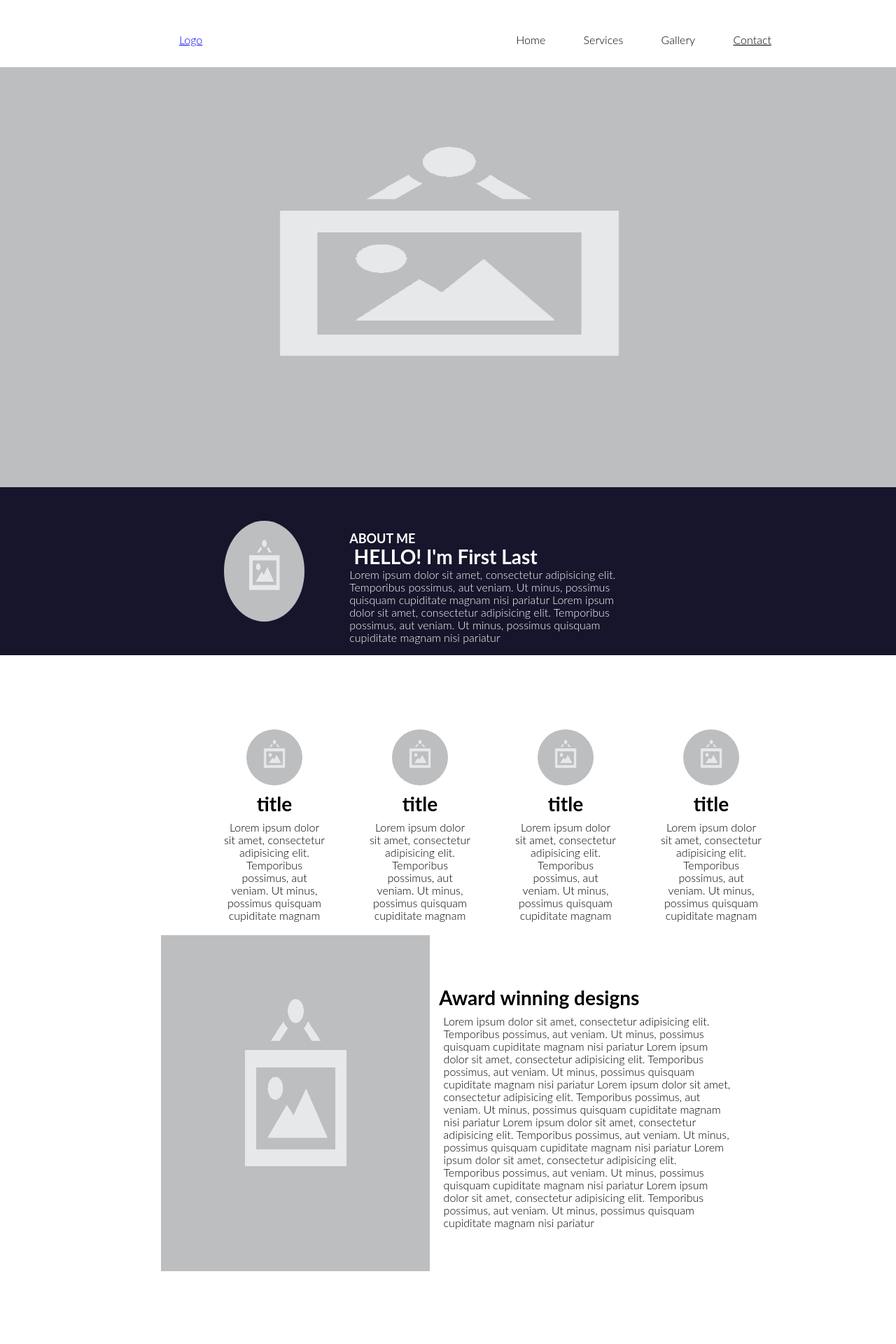
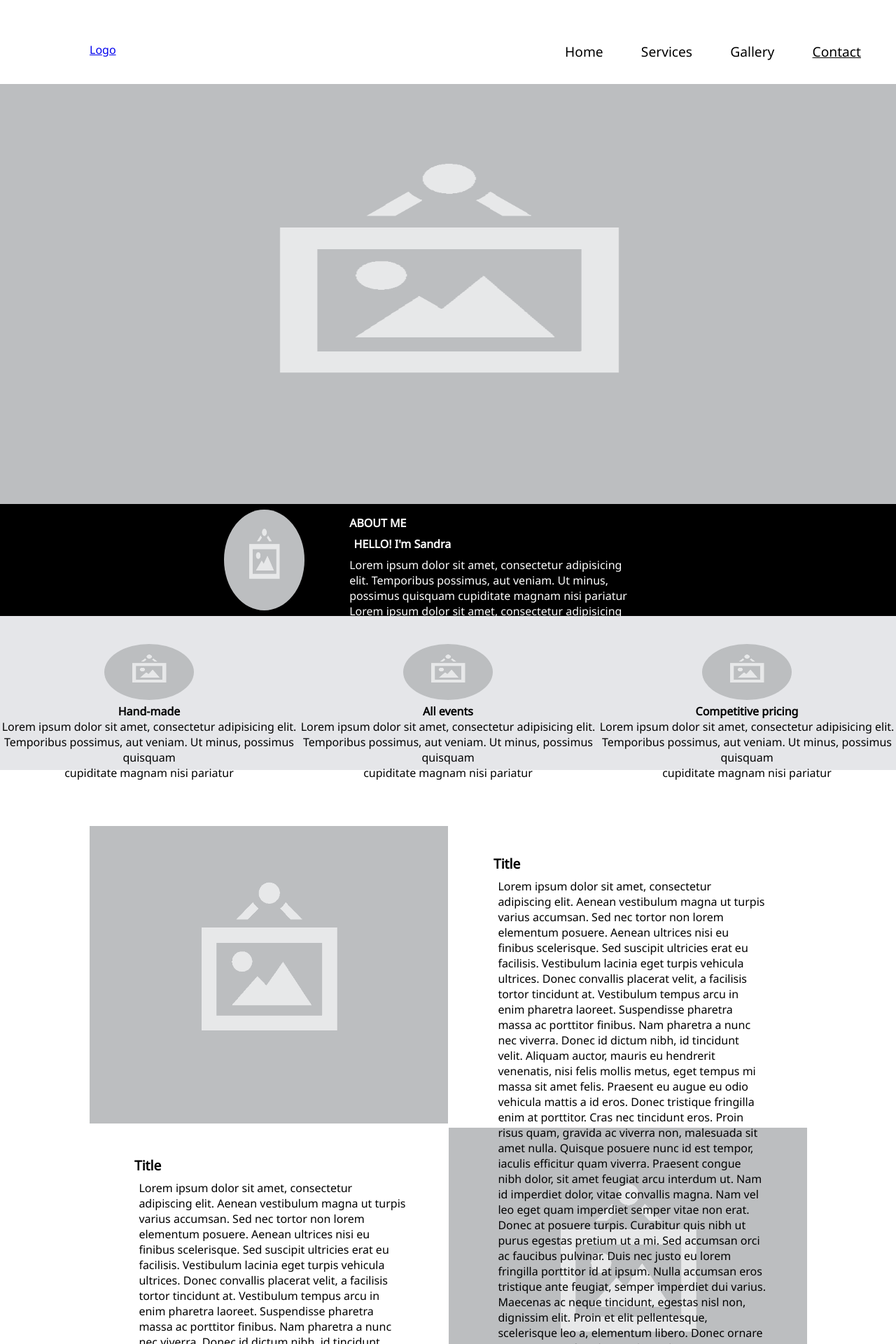
Before and after one commit to scottajames/Card-Company, a PHP site: page / in a window 1280 px wide. Shown: the top 1920 px of the page at 70% size. Run offline with PHP 8.4, Linux system fonts and the light colour scheme.

Commit message:
Add files via upload

```diff
--- a/index.html
+++ b/index.html
@@ -4,6 +4,7 @@
 <title>Card Co.</title>
 <link rel="stylesheet" type="text/css" href="style.css">
 <link rel="stylesheet" href="https://cdnjs.cloudflare.com/ajax/libs/font-awesome/4.7.0/css/font-awesome.min.css">
+<link href="https://fonts.googleapis.com/css?family=Noto+Sans&display=swap" rel="stylesheet">
 </head>
 
 <body>
@@ -25,130 +26,72 @@
 
 </header>
 
+<body>
+
 	<div id="content">
 
 		<div id="video">
 			<img src="empty.png"/>
 		</div>
 
-		<div class="top">
+		<div id="top">
 			<img src="empty.png">
 				<h3>ABOUT ME</h3>
-					<h1>HELLO! I'm First Last</h1>
+					<h1>HELLO! I'm Sandra</h1>
 						<p>Lorem ipsum dolor sit amet, consectetur adipisicing elit. Temporibus possimus, aut veniam. Ut minus, possimus quisquam cupiditate magnam nisi pariatur Lorem ipsum dolor sit amet, consectetur adipisicing elit. Temporibus possimus, aut veniam. Ut minus, possimus quisquam cupiditate magnam nisi pariatur</p>
 		</div>
 
-		<div class="middle">
+		<div id="middle">
 
-			<div>
+			<div class="grid">
 				<img src="empty.png">
-					<h1>title</h1>
-						<p>Lorem ipsum dolor sit amet, consectetur adipisicing elit. Temporibus possimus, aut veniam. Ut minus, possimus quisquam cupiditate magnam </p>
+				<h3>Hand-made</h3>
+				<p>Lorem ipsum dolor sit amet, consectetur adipisicing elit. <br>Temporibus possimus, aut veniam. Ut minus, possimus quisquam <br>cupiditate magnam nisi pariatur</p>
 			</div>
 
-			<div>
+
+			<div class="grid">
 				<img src="empty.png">
-					<h1>title</h1>
-						<p>Lorem ipsum dolor sit amet, consectetur adipisicing elit. Temporibus possimus, aut veniam. Ut minus, possimus quisquam cupiditate magnam </p>
+				<h3>All events</h3>
+				<p>Lorem ipsum dolor sit amet, consectetur adipisicing elit. <br>Temporibus possimus, aut veniam. Ut minus, possimus quisquam <br>cupiditate magnam nisi pariatur</p>
 			</div>
 
-			<div>
+			<div class="grid">
 				<img src="empty.png">
-					<h1>title</h1>
-						<p>Lorem ipsum dolor sit amet, consectetur adipisicing elit. Temporibus possimus, aut veniam. Ut minus, possimus quisquam cupiditate magnam </p>
-			</div>
-
-			<div>
-				<img src="empty.png">
-					<h1>title</h1>
-						<p>Lorem ipsum dolor sit amet, consectetur adipisicing elit. Temporibus possimus, aut veniam. Ut minus, possimus quisquam cupiditate magnam </p>
+				<h3>Competitive pricing</h3>
+				<p>Lorem ipsum dolor sit amet, consectetur adipisicing elit. <br>Temporibus possimus, aut veniam. Ut minus, possimus quisquam <br>cupiditate magnam nisi pariatur</p>
 			</div>
 
 		</div>
 
-		<div class="bottom">
+		<div id="bottom">
+				<div>
+				<img src="empty.png">
+				</div>
+				<div>
+				<h2>Title</h2>
+				<p>Lorem ipsum dolor sit amet, consectetur adipiscing elit. Aenean vestibulum magna ut turpis varius accumsan. Sed nec tortor non lorem elementum posuere. Aenean ultrices nisi eu finibus scelerisque. Sed suscipit ultricies erat eu facilisis. Vestibulum lacinia eget turpis vehicula ultrices. Donec convallis placerat velit, a facilisis tortor tincidunt at. Vestibulum tempus arcu in enim pharetra laoreet. Suspendisse pharetra massa ac porttitor finibus. Nam pharetra a nunc nec viverra. Donec id dictum nibh, id tincidunt velit. Aliquam auctor, mauris eu hendrerit venenatis, nisi felis mollis metus, eget tempus mi massa sit amet felis. Praesent eu augue eu odio vehicula mattis a id eros.
 
-			<div class="bottom-top">
-				<img src="empty.png">
-					<h1>Award winning designs</h1>
-						<p>Lorem ipsum dolor sit amet, consectetur adipisicing elit. Temporibus possimus, aut veniam. Ut minus, possimus quisquam cupiditate magnam nisi pariatur Lorem ipsum dolor sit amet, consectetur adipisicing elit. Temporibus possimus, aut veniam. Ut minus, possimus quisquam cupiditate magnam nisi pariatur Lorem ipsum dolor sit amet, consectetur adipisicing elit. Temporibus possimus, aut veniam. Ut minus, possimus quisquam cupiditate magnam nisi pariatur Lorem ipsum dolor sit amet, consectetur adipisicing elit. Temporibus possimus, aut veniam. Ut minus, possimus quisquam cupiditate magnam nisi pariatur Lorem ipsum dolor sit amet, consectetur adipisicing elit. Temporibus possimus, aut veniam. Ut minus, possimus quisquam cupiditate magnam nisi pariatur Lorem ipsum dolor sit amet, consectetur adipisicing elit. Temporibus possimus, aut veniam. Ut minus, possimus quisquam cupiditate magnam nisi pariatur</p>
+				Donec tristique fringilla enim at porttitor. Cras nec tincidunt eros. Proin risus quam, gravida ac viverra non, malesuada sit amet nulla. Quisque posuere nunc id est tempor, iaculis efficitur quam viverra. Praesent congue nibh dolor, sit amet feugiat arcu interdum ut. Nam id imperdiet dolor, vitae convallis magna. Nam vel leo eget quam imperdiet semper vitae non erat. Donec at posuere turpis. Curabitur quis nibh ut purus egestas pretium ut a mi.
+
+				Sed accumsan orci ac faucibus pulvinar. Duis nec justo eu lorem fringilla porttitor id at ipsum. Nulla accumsan eros tristique ante feugiat, semper imperdiet dui varius. Maecenas ac neque tincidunt, egestas nisl non, dignissim elit. Proin et elit pellentesque, scelerisque leo a, elementum libero. Donec ornare posuere justo faucibus malesuada. In at urna in lacus tristique sollicitudin a et augue. Aliquam sit amet felis dui. Mauris faucibus enim eu dolor malesuada, vitae commodo augue aliquam. Cras laoreet sit amet urna in sagittis. Pellentesque non finibus enim. Orci varius natoque penatibus et magnis dis parturient montes, nascetur ridiculus mus.</p>
 				</div>
 
-			<div class="bottom-bottom">
+				<div>
+				<h2>Title</h2>
+				<p>Lorem ipsum dolor sit amet, consectetur adipiscing elit. Aenean vestibulum magna ut turpis varius accumsan. Sed nec tortor non lorem elementum posuere. Aenean ultrices nisi eu finibus scelerisque. Sed suscipit ultricies erat eu facilisis. Vestibulum lacinia eget turpis vehicula ultrices. Donec convallis placerat velit, a facilisis tortor tincidunt at. Vestibulum tempus arcu in enim pharetra laoreet. Suspendisse pharetra massa ac porttitor finibus. Nam pharetra a nunc nec viverra. Donec id dictum nibh, id tincidunt velit. Aliquam auctor, mauris eu hendrerit venenatis, nisi felis mollis metus, eget tempus mi massa sit amet felis. Praesent eu augue eu odio vehicula mattis a id eros.
+
+				Donec tristique fringilla enim at porttitor. Cras nec tincidunt eros. Proin risus quam, gravida ac viverra non, malesuada sit amet nulla. Quisque posuere nunc id est tempor, iaculis efficitur quam viverra. Praesent congue nibh dolor, sit amet feugiat arcu interdum ut. Nam id imperdiet dolor, vitae convallis magna. Nam vel leo eget quam imperdiet semper vitae non erat. Donec at posuere turpis. Curabitur quis nibh ut purus egestas pretium ut a mi.
+
+				Sed accumsan orci ac faucibus pulvinar. Duis nec justo eu lorem fringilla porttitor id at ipsum. Nulla accumsan eros tristique ante feugiat, semper imperdiet dui varius. Maecenas ac neque tincidunt, egestas nisl non, dignissim elit. Proin et elit pellentesque, scelerisque leo a, elementum libero. Donec ornare posuere justo faucibus malesuada. In at urna in lacus tristique sollicitudin a et augue. Aliquam sit amet felis dui. Mauris faucibus enim eu dolor malesuada, vitae commodo augue aliquam. Cras laoreet sit amet urna in sagittis. Pellentesque non finibus enim. Orci varius natoque penatibus et magnis dis parturient montes, nascetur ridiculus mus.</p>
+				</div>
+				<div>
 				<img src="empty.png">
-					<h1>Award winning designs</h1>
-						<p>Lorem ipsum dolor sit amet, consectetur adipisicing elit. Temporibus possimus, aut veniam. Ut minus, possimus quisquam cupiditate magnam nisi pariatur Lorem ipsum dolor sit amet, consectetur adipisicing elit. Temporibus possimus, aut veniam. Ut minus, possimus quisquam cupiditate magnam nisi pariatur Lorem ipsum dolor sit amet, consectetur adipisicing elit. Temporibus possimus, aut veniam. Ut minus, possimus quisquam cupiditate magnam nisi pariatur Lorem ipsum dolor sit amet, consectetur adipisicing elit. Temporibus possimus, aut veniam. Ut minus, possimus quisquam cupiditate magnam nisi pariatur Lorem ipsum dolor sit amet, consectetur adipisicing elit. Temporibus possimus, aut veniam. Ut minus, possimus quisquam cupiditate magnam nisi pariatur Lorem ipsum dolor sit amet, consectetur adipisicing elit. Temporibus possimus, aut veniam. Ut minus, possimus quisquam cupiditate magnam nisi pariatur</p>
+				</div>
 			</div>
 
 	</div>
 
-		<div class="contact">
-
-			<h1>Contact</h1>
-
-			<form action="/php.php" target="_self">
-
-				<div id="name">
-					<label for="first">First Name:</label>
-					<input type="text" id="first" name="first" placeholder="first name">
-
-					<label for="first">Last Name:</label>
-					<input type="text" id="last" name="last" placeholder="last name">
-				</div>
-
-				<div id="email">
-					<label for="email">Email:</label>
-					<input type="text" id="email" name="email" placeholder="email address">
-
-					<label for="subject">Subject:</label>
-					<input type="text" id="subject" name="subject" placeholder="subject">
-				</div>
-
-				<div id="description">
-					<label for="description">If for a card please give us <span>as much</span>details as you can of what type of card you would like.</label><br>
-					<textarea placeholder="text..."></textarea>
-				</div>
-
-
-
-			</form>
-		</div>
-	</div>
-
-</footer>
-
-	<div class="footer">
-
-		<div class="about">
-
-			<img src="empty.png"><br><br>
-			<h1>About</h1><br>
-			<p>Lorem ipsum dolor sit amet, consectetur adipiscing elit. Donec est enim, aliquam vitae tortor eget, hendrerit gravida massa. Cras aliquam nisl metus, nec ornare lorem scelerisque sit amet. Nam lobortis.</p>
-
-		</div>
-
-		<div class="explore">
-
-			<h1>Explore</h1><br><br>
-			<a href="#">Home</a><br><br>
-			<a href="#">Services</a><br><br>
-			<a href="#">Gallery</a><br><br>
-			<a href="#">Contact</a>
-
-		</div>
-
-		<div class="links">
-
-			<h1>Contact</h1><br><br>
-			<a href="#">email@email.com</a><br><br>
-			<a href="#">Facebook</a>
-
-		</div>
-
-	</div>
-
-<footer>
-
 </body>
 
 </html>
--- a/style.css
+++ b/style.css
@@ -5,42 +5,20 @@
 }
 
 header {
-	width: 80vw;
-	height: 12vh;
-	position: relative;
-	left: 10vw;
+	width: 100%;
+	height: 15vh;
 }
 
 body {
 	background: white;
-	font-family: "Lato", sans-serif;
+	font-family: 'Noto Sans', sans-serif;
     font-weight: 300;
-	line-height:18px;
+    font-size: 100%;
 }
-
-footer {
-}
-
-footer img {
-	position: relative;
-	top: 10vh;
-	display: block;
-	margin-left: auto;
-	margin-right: auto;
-	width: 10vh;
-	height: 10vh;
-	border-radius: 50%;
-}
-
-h1 { font-size: 28px;}
-h2 { font-size: 24px;}
-h3 { font-size: 18px;}
-h5 { font-size: 16px;}
-h6 { font-size: 14px;}
 
 .navigation {
 	position: relative;
-	top: 6vh;
+	top: 50%;
 	float: right;
 }
 
@@ -48,6 +26,7 @@ h6 { font-size: 14px;}
 	padding-right: 50px;
 	text-decoration: none;
 	color: black;
+	font-size: 1.2em;
 }
 
 .navigation a:hover {
@@ -61,7 +40,7 @@ h6 { font-size: 14px;}
 .logo {
 	position: relative;
 	left: 10vw;
-	top: 6vh;
+	top: 50%;
 	float: left;
 }
 
@@ -71,222 +50,94 @@ h6 { font-size: 14px;}
 	height: 75vh;
 }
 
-.top {
+#top {
 	width: 100%;
-	background: #17152B;
-	height: 30vh;
+	background: black;
+	height: 20vh;
 	text-align: left;
 	color: white;
 	overflow: hidden;
 }
 
-.top img {
+#top img {
 	border-radius: 50%;
 	height: 18vh;
 	width: 9vw;
 	position: relative;
-	top: 6vh;
+	top: 1vh;
 	left: 25vw;
 	float: left;
 }
 
-.top h3 {
+#top h3 {
 	position: relative;
-	top: 8vh;
+	top: 2vh;
 	left: 30vw;
 }
 
-.top h1 {
+#top h1 {
 	position: relative;
-	top: 9vh;
+	top: 3vh;
 	left: 30.5vw;
 }
 
-.top p {
+#top p {
 	position: relative;
-	top: 10vh;
+	top: 4vh;
 	left: 30vw;
 	max-width: 40vw;
 }
 
-.middle {
-	position: relative;
-	top: 10vh;
-	left: 40vh;
-	height: 40vh;
-	width: 60vw;
+#middle {
+	width: 100%;
+	height: 27.5vh;
+	background: #e5e6e9;
 	display: grid;
-	grid-template-columns: 1fr 1fr 1fr 1fr;
-	grid-template-rows: 1;
-	grid-gap: 5vw;
-	grid-template-areas: ". . . .";
-	text-align: center;
-	max-height: 40vh;
+  	grid-template-columns: 1fr 1fr 1fr;
+  	grid-template-rows: 1fr;
+  	grid-gap: 1px 1px;
+  	grid-template-areas: ". . .";
+  	text-align: center;
 }
 
-.middle img {
-	width: 10vh;
+#middle img {
+	width: 10vw;
 	height: 10vh;
 	border-radius: 50%;
-	position: relative;
-	top: 3.25vh;
 }
 
-.middle h1 {
+.grid {
 	position: relative;
 	top: 5vh;
 }
 
-.middle p {
+#bottom {
 	position: relative;
-	top: 7vh;
+	top: 10vh;
+	left: 10vw;
+	max-width: 80vw;
+	display: grid;
+  	grid-template-columns: 1fr 1fr;
+  	grid-template-rows: 1fr 1fr;
+  	grid-gap: 1px 1px;
+  	grid-template-areas: ". ." ". .";
 }
 
-.bottom {
-	position: relative;
-	top: 10vh;
-	left: 18vw;
-	width: 62vw;
-	height: 150vh;
+#bottom img {
+	width: 40vw;
 }
 
-.bottom-top img {
-	height: 60vh;
-	width: 30vw;
-	float: left;
+#bottom h2 {
+	position: relative;
+	top: 5vh;
+	left: 5vw;
+	font-size: 1.2em;
 }
 
-.bottom-top h1 {
+#bottom p {
 	position: relative;
-	top: 10vh;
-	left: 1vw;
+	top: 6vh;
+	left: 5.5vw;
+	width: 30vw;
+	max-height: 30vh;
 }
-
-.bottom-top p {
-	position: relative;
-	top: 12vh;
-	left: 1.5vw;
-}
-
-.bottom-bottom {
-	position: relative;
-	top: 40vh;
-}
-
-.bottom-bottom img {
-	position: relative;
-	left: 2vw;
-	height: 60vh;
-	width: 30vw;
-	float: right;
-}
-
-.bottom-bottom h1 {
-	position: relative;
-	left: 1vw;
-	top: -20vh;
-}
-
-.bottom-bottom p {
-	position: relative;
-	top: -18vh;
-	left: 1.5vw;
-}
-
-.contact {
-	position: relative;
-	left: 20vw;
-	height: 60vh;
-	width: 60vw;
-	text-align: center;
-}
-
-input {
-	height: 3vh;
-	border: none;
-	border-bottom: 3px solid #1C6EA4;
-	padding-left: 5px;
-}
-
-#name label {
-	position: relative;
-	top: 10vh;
-}
-
-#name input {
-	position: relative;
-	top: 10vh;
-	width: 10vw;
-}
-
-#email label {
-	position: relative;
-	top: 12vh;
-}
-
-#email input {
-	position: relative;
-	top: 12vh;
-	width: 12vw;
-}
-
-#description label {
-	position: relative;
-	top: 14vh;
-}
-
-textarea {
-	position: relative;
-	top: 15vh;
-	width: 35vw;
-	height: 20vh;
-	border: 3px solid #1C6EA4;
-	padding-left: 5px;
-	padding-top: 5px;
-	font-size: 16px;
-}
-
-.footer {
-	display: grid;
-	grid-template-columns: repeat(3, 1fr);
-	grid-template-rows: 1fr;
-	grid-column-gap: 0px;
-	grid-row-gap: 0px;
-	background: #17152B;
-	overflow: hidden;
-	width: 100%;
-	height: 30vh;
-}
-
-.about {
-	position: relative;
-	top: 3vh;
-	left: 30%;
-	height: 24vh;
-	width: 20vw;
-	text-align: left;
-	border-right: 1px solid black;
-}
-
-.about img {
-	width: 9vw;
-	height: 9vh;
-}
-
-.about p {
-	width: 18vw;
-}
-
-.explore {
-	position: relative;
-	top: 3vh;
-	margin: 0 auto;
-	height: 24vh;
-	width: 20vw;
-	border-right: 1px solid black;
-}
-
-.links {
-	position: relative;
-	top: 3vh;
-}
```
Lines whose indentation alone changed are shown as unchanged.
